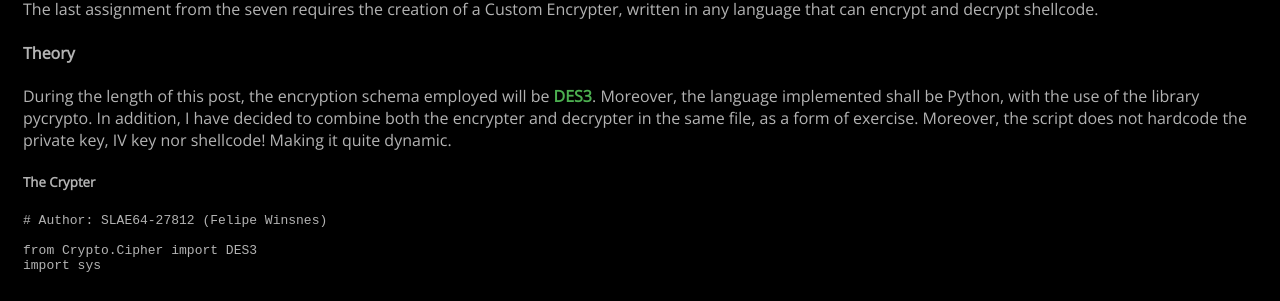
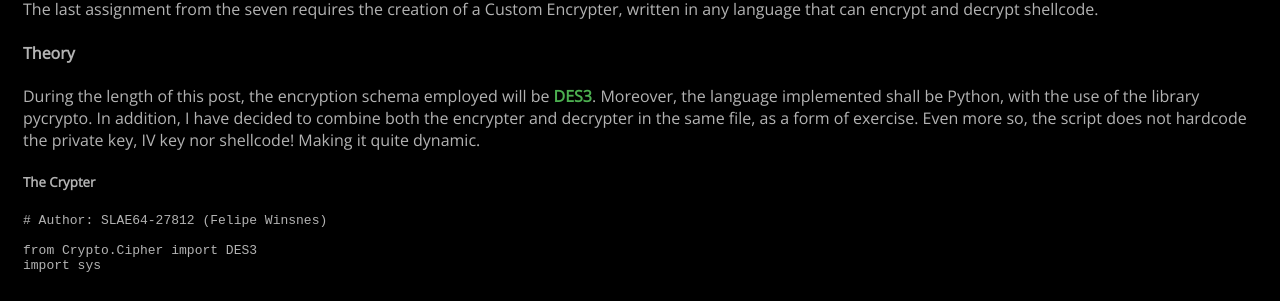
Before and after one commit to whitecr0wz/whitecr0wz.github.io, a Jekyll site: the page built from _posts/posts/2021-01-14-SLAE64-Custom-Crypter.md, in a window 1280 px wide. Shown: the part 366-667 px from the top of the page. Built offline with Jekyll 4.4.1, drawn with Linux system fonts in a browser that asks for light colours.

Commit message:
Update 2021-01-14-SLAE64-Custom-Crypter.md

```diff
--- a/_posts/posts/2021-01-14-SLAE64-Custom-Crypter.md
+++ b/_posts/posts/2021-01-14-SLAE64-Custom-Crypter.md
@@ -19,7 +19,7 @@ The last assignment from the seven requires the creation of a Custom Encrypter,
 
 #### Theory
 During the length of this post, the encryption schema employed will be [DES3](https://en.wikipedia.org/wiki/Triple_DES). Moreover, the language implemented shall be Python, with the use of the library pycrypto. In addition, I have decided to combine both the encrypter and decrypter in the same file, as a form of exercise.
-Moreover, the script does not hardcode the private key, IV key nor shellcode! Making it quite dynamic.
+Even more so, the script does not hardcode the private key, IV key nor shellcode! Making it quite dynamic.
 
 ##### The Crypter
 
```
